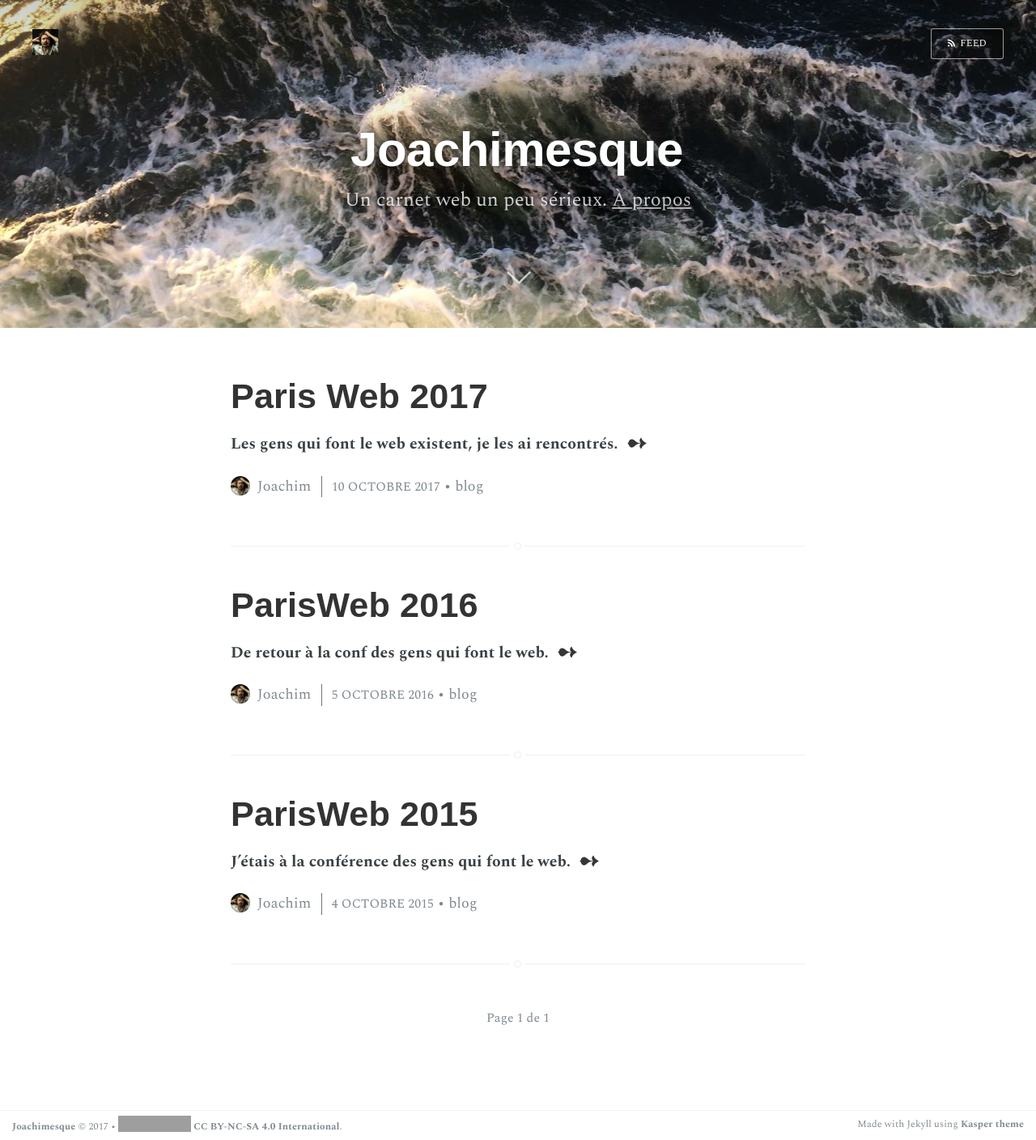
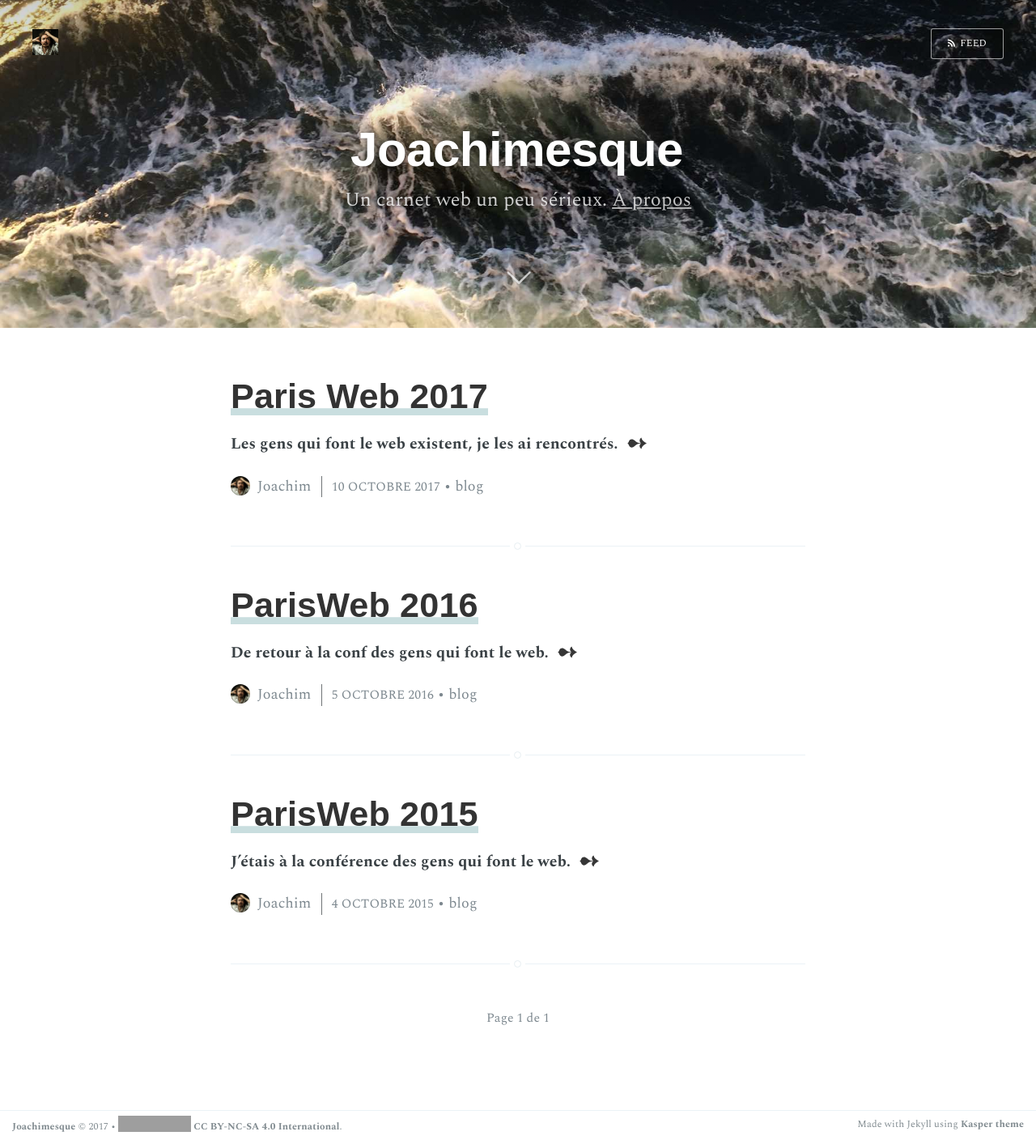
Before and after one commit to joachimesque/joachimesque.github.io, a Jekyll site: the page built from index.html, in a window 1280 px wide. Shown: the whole page at 81% size. Built offline with Jekyll 4.4.1, drawn with Linux system fonts in a browser that asks for light colours; some web fonts are replaced; the list of posts is cut into pages by our own code; grey boxes are pictures that could not be loaded.

Commit message:
link decoration

```diff
--- a/assets/css/screen.css
+++ b/assets/css/screen.css
@@ -43,7 +43,9 @@ a {
     hyphens: none;
 }
 a:focus { outline: thin dotted; }
-a:active, a:hover { outline: 0; }
+a:active, a:hover {
+    outline: 0;
+}
 h1 { font-size: 2em; margin: 0.67em 0; }
 abbr[title] { border-bottom: 1px dotted; }
 b, strong { font-weight: 700; }
@@ -765,6 +767,17 @@ a#lien-contenu:focus {
     hyphens: auto;
     text-align: justify;
 }
+.post a:not(.read-more) {
+    box-shadow: inset 0 -.20em 0 0 #c9dedf;
+    text-decoration: none;
+    transition: background .1s cubic-bezier(.33, .66, .66, 1);
+}
+.post a:not(.read-more):hover {
+    background-color: #c9dedf;
+}
+.post p a:not(.read-more) {
+    box-shadow: inset 0 -.20em 0 0 white, inset 0 -.42em 0 0 #c9dedf;
+}
 
 /* Add a little circle in the middle of the border-bottom on our .post
    just for the lolz and stylepoints. */
```
